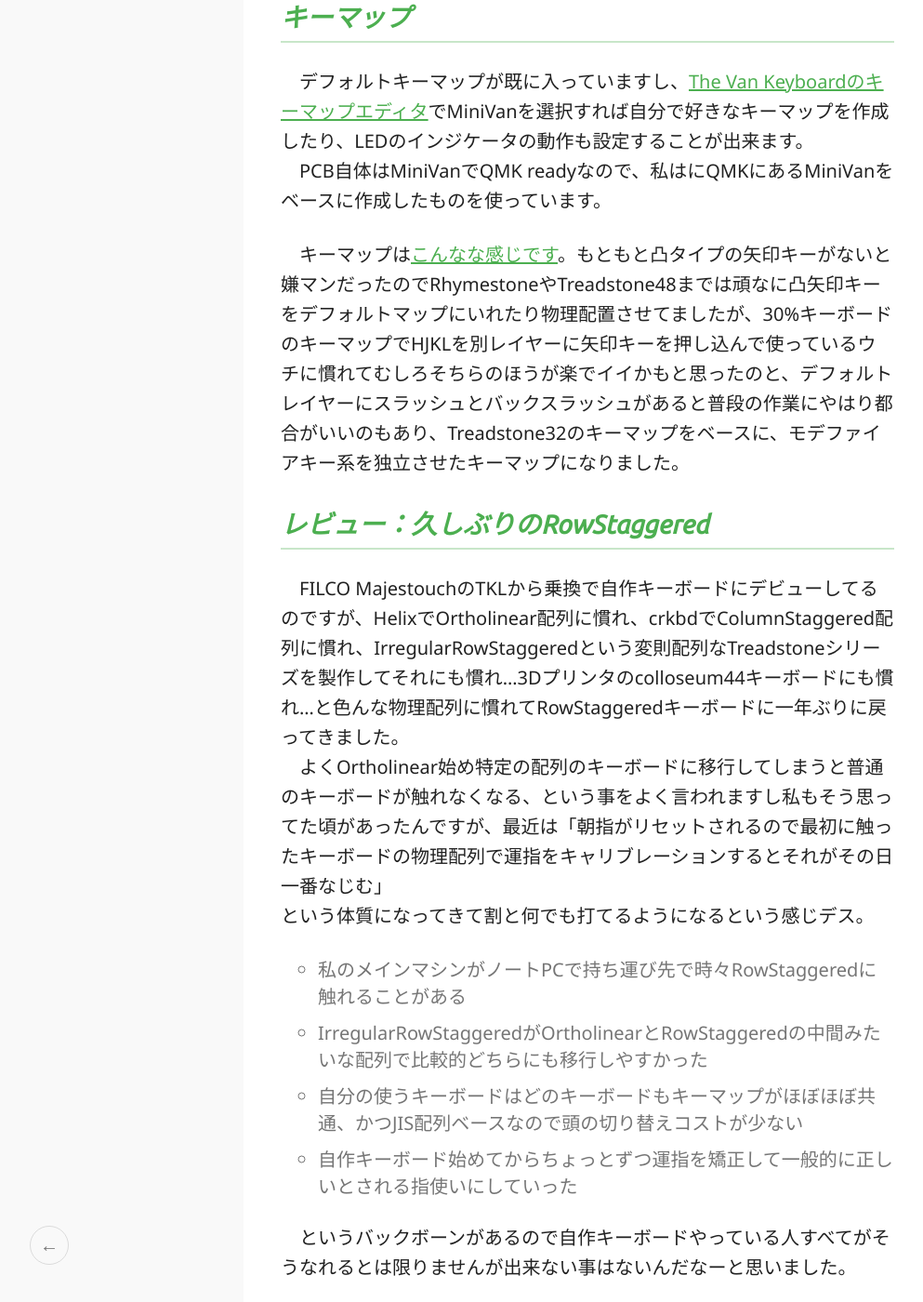
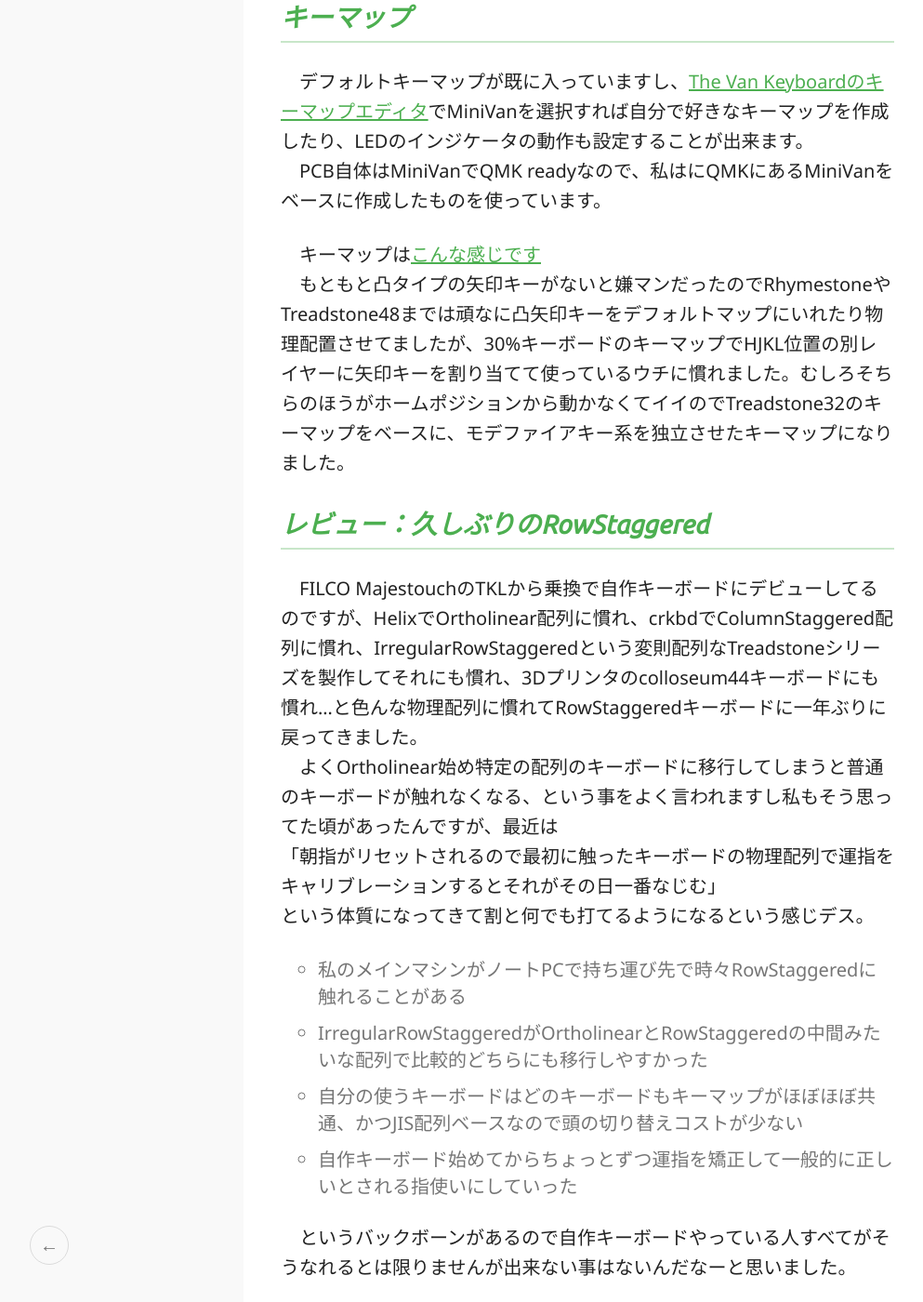
Before and after one commit to marksard/marksard.github.io, a Jekyll site: the page built from _posts/2019-05-20-kumo-keyboard.markdown, in a window 1280 px wide and 1400 px high, scrolled down 4236 px. Shown: the whole window at 93% size, without its empty margins (8-1001 px from the left). Built offline with Jekyll 4.4.1, drawn with Linux system fonts in a browser that asks for light colours; some web fonts are replaced; some of the changed text lies outside the part shown.

Commit message:
[update]

```diff
--- a/_posts/2019-05-20-kumo-keyboard.markdown
+++ b/_posts/2019-05-20-kumo-keyboard.markdown
@@ -42,12 +42,14 @@
 　デフォルトキーマップが既に入っていますし、[The Van Keyboardのキーマップエディタ](http://qmk.thevankeyboards.com/)でMiniVanを選択すれば自分で好きなキーマップを作成したり、LEDのインジケータの動作も設定することが出来ます。
 　PCB自体はMiniVanでQMK readyなので、私はにQMKにあるMiniVanをベースに作成したものを使っています。
 
-　キーマップは[こんなな感じです](https://github.com/qmk/qmk_firmware/tree/master/keyboards/thevankeyboards/minivan/keymaps/like_jis)。もともと凸タイプの矢印キーがないと嫌マンだったのでRhymestoneやTreadstone48までは頑なに凸矢印キーをデフォルトマップにいれたり物理配置させてましたが、30%キーボードのキーマップでHJKLを別レイヤーに矢印キーを押し込んで使っているウチに慣れてむしろそちらのほうが楽でイイかもと思ったのと、デフォルトレイヤーにスラッシュとバックスラッシュがあると普段の作業にやはり都合がいいのもあり、Treadstone32のキーマップをベースに、モデファイアキー系を独立させたキーマップになりました。
+　キーマップは[こんな感じです](https://github.com/qmk/qmk_firmware/tree/master/keyboards/thevankeyboards/minivan/keymaps/like_jis)
+　もともと凸タイプの矢印キーがないと嫌マンだったのでRhymestoneやTreadstone48までは頑なに凸矢印キーをデフォルトマップにいれたり物理配置させてましたが、30%キーボードのキーマップでHJKL位置の別レイヤーに矢印キーを割り当てて使っているウチに慣れました。むしろそちらのほうがホームポジションから動かなくてイイのでTreadstone32のキーマップをベースに、モデファイアキー系を独立させたキーマップになりました。
 
 ## レビュー：久しぶりのRowStaggered
 
-　FILCO MajestouchのTKLから乗換で自作キーボードにデビューしてるのですが、HelixでOrtholinear配列に慣れ、crkbdでColumnStaggered配列に慣れ、IrregularRowStaggeredという変則配列なTreadstoneシリーズを製作してそれにも慣れ…3Dプリンタのcolloseum44キーボードにも慣れ…と色んな物理配列に慣れてRowStaggeredキーボードに一年ぶりに戻ってきました。
-　よくOrtholinear始め特定の配列のキーボードに移行してしまうと普通のキーボードが触れなくなる、という事をよく言われますし私もそう思ってた頃があったんですが、最近は「朝指がリセットされるので最初に触ったキーボードの物理配列で運指をキャリブレーションするとそれがその日一番なじむ」
+　FILCO MajestouchのTKLから乗換で自作キーボードにデビューしてるのですが、HelixでOrtholinear配列に慣れ、crkbdでColumnStaggered配列に慣れ、IrregularRowStaggeredという変則配列なTreadstoneシリーズを製作してそれにも慣れ、3Dプリンタのcolloseum44キーボードにも慣れ…と色んな物理配列に慣れてRowStaggeredキーボードに一年ぶりに戻ってきました。
+　よくOrtholinear始め特定の配列のキーボードに移行してしまうと普通のキーボードが触れなくなる、という事をよく言われますし私もそう思ってた頃があったんですが、最近は
+「朝指がリセットされるので最初に触ったキーボードの物理配列で運指をキャリブレーションするとそれがその日一番なじむ」
 という体質になってきて割と何でも打てるようになるという感じデス。
 
 - 私のメインマシンがノートPCで持ち運び先で時々RowStaggeredに触れることがある
@@ -67,7 +69,7 @@
 
 ## 未開封なのが…
 
-　キーキャップと、ホルスターケース。開けようかどうか迷っている…
+　キーキャップと、ホルスターケース。開けようかどうか迷ってます…
 
 ## （おまけ）フルカラーLEDインジケーターのピンについて
 
```
